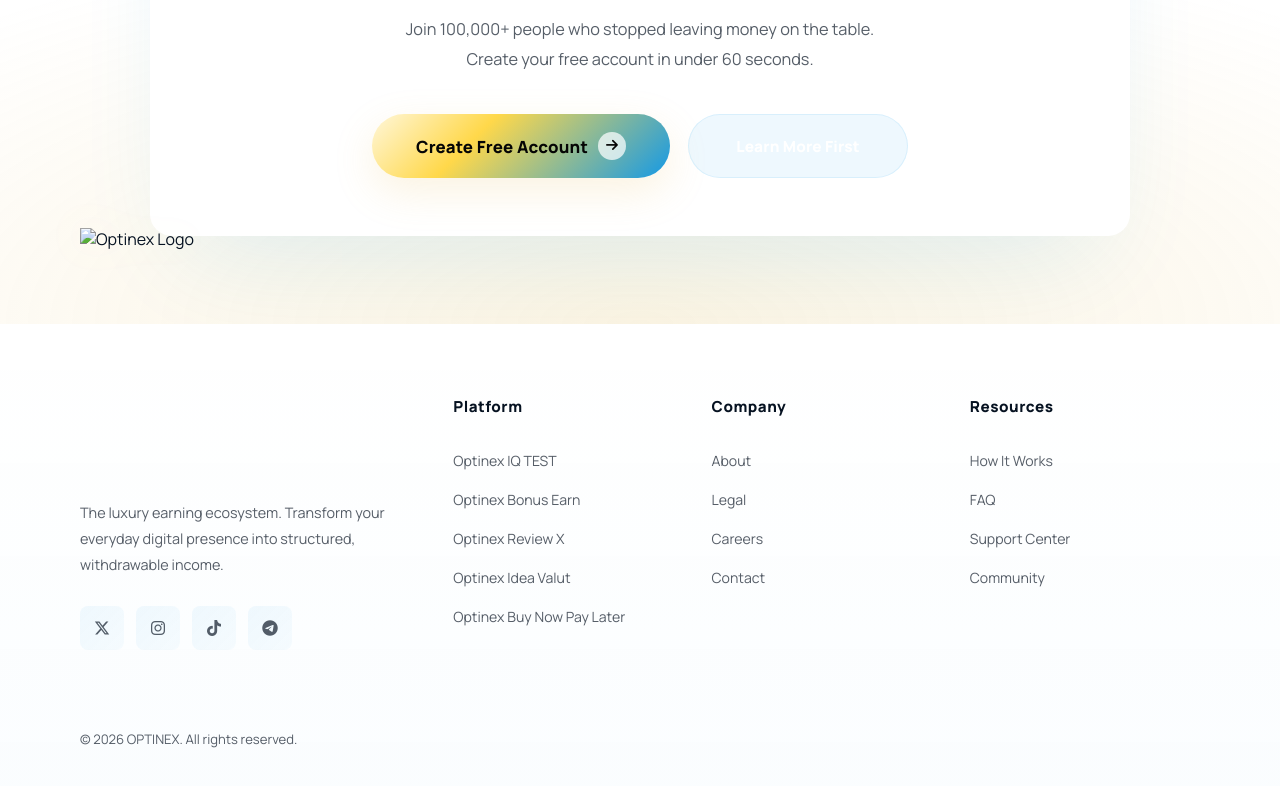
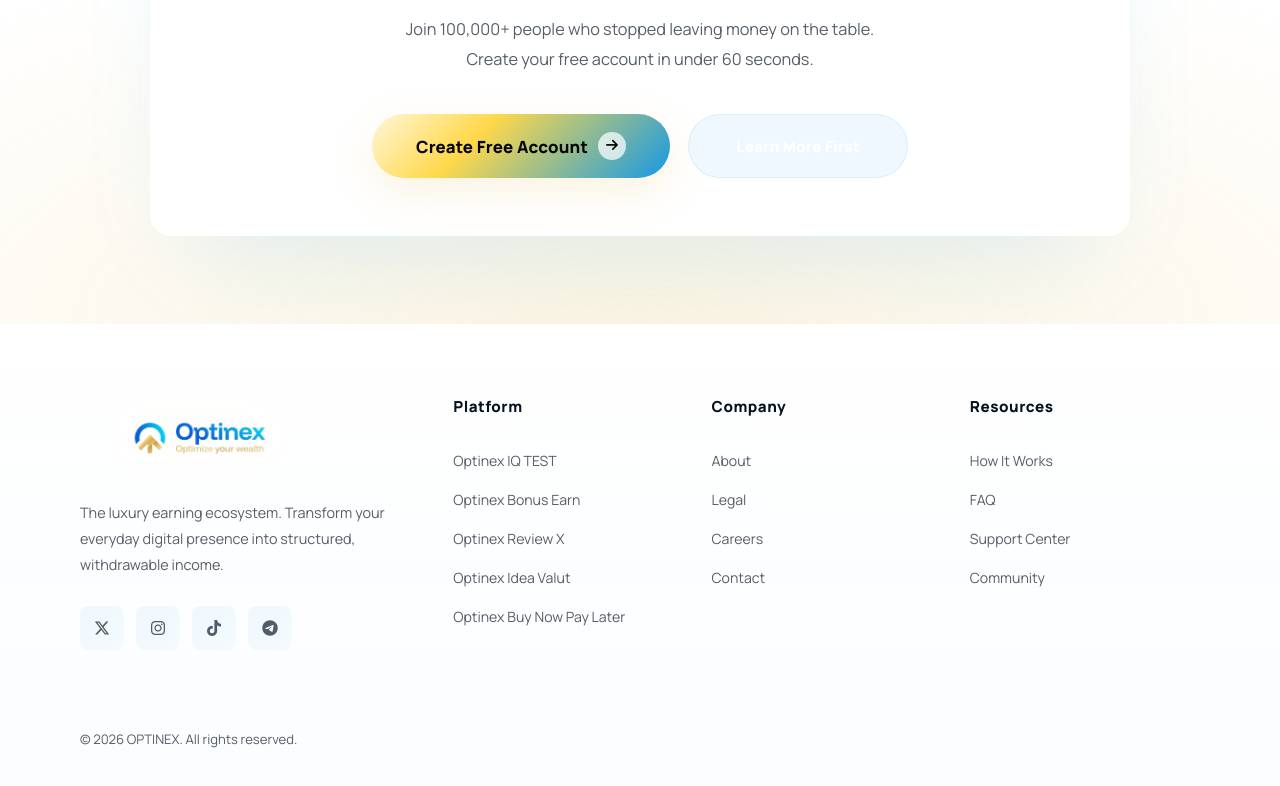
Before and after one commit to codeice33/Optinex, a plain HTML site: page index.html in a window 1280 px wide. Shown: the part 4914-5700 px from the top of the page. Drawn offline with nearby package versions, Linux system fonts and the light colour scheme.

Commit message:
Fix footer logo path

```diff
--- a/index.html
+++ b/index.html
@@ -384,7 +384,7 @@
             <div class="footer-grid">
                 <div>
                     <div class="brand u-index-025">
-                        <div class="brand-mark u-index-026" aria-hidden="true"><img src="../glamourafrica.earn/golove.png" alt="Optinex Logo"></div>
+                        <div class="brand-mark u-index-026" aria-hidden="true"><img src="golove.png" alt="Optinex Logo"></div>
                     </div>
                     <p class="footer-brand-desc">The luxury earning ecosystem. Transform your everyday digital presence into structured, withdrawable income.</p>
                     <div class="footer-socials">
```
